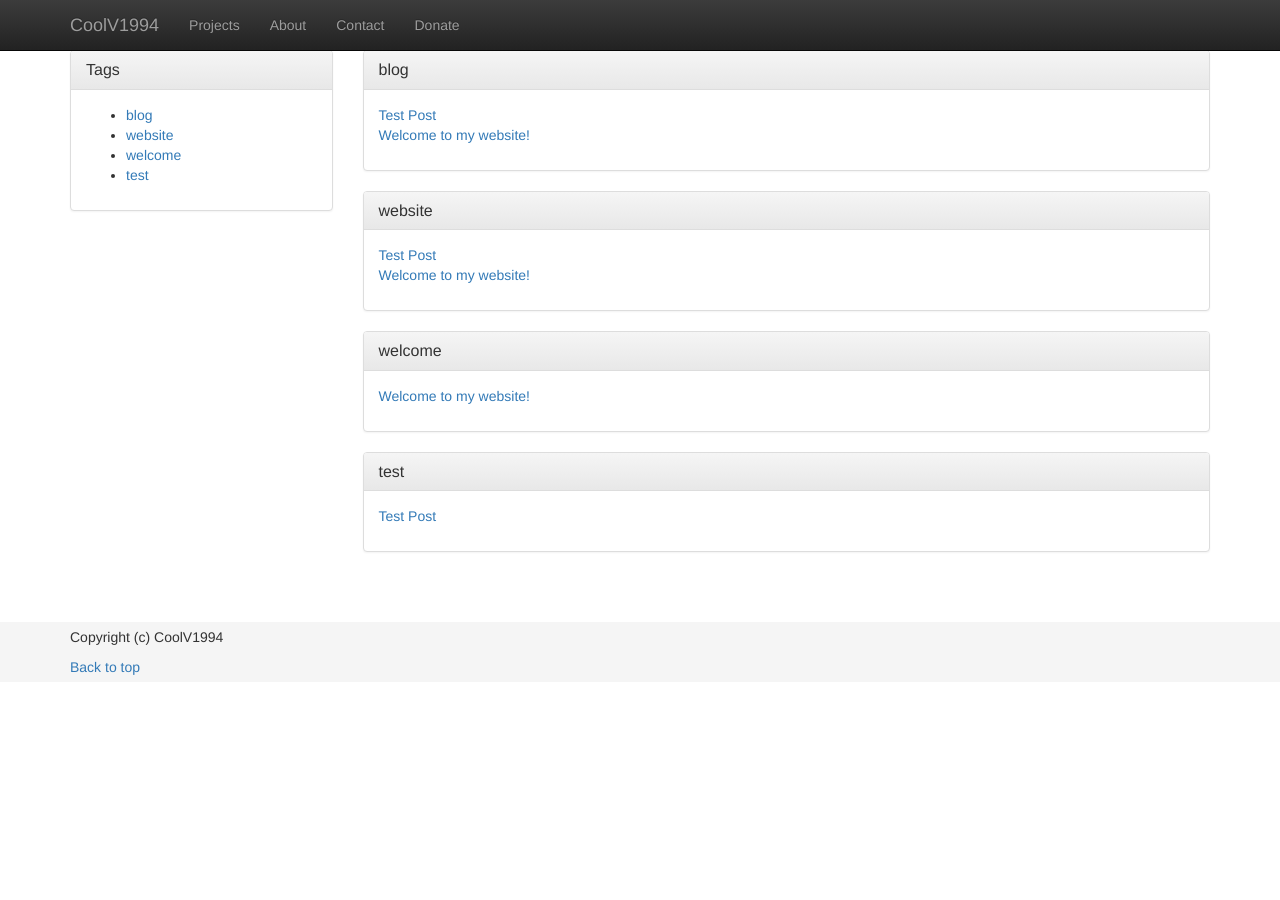
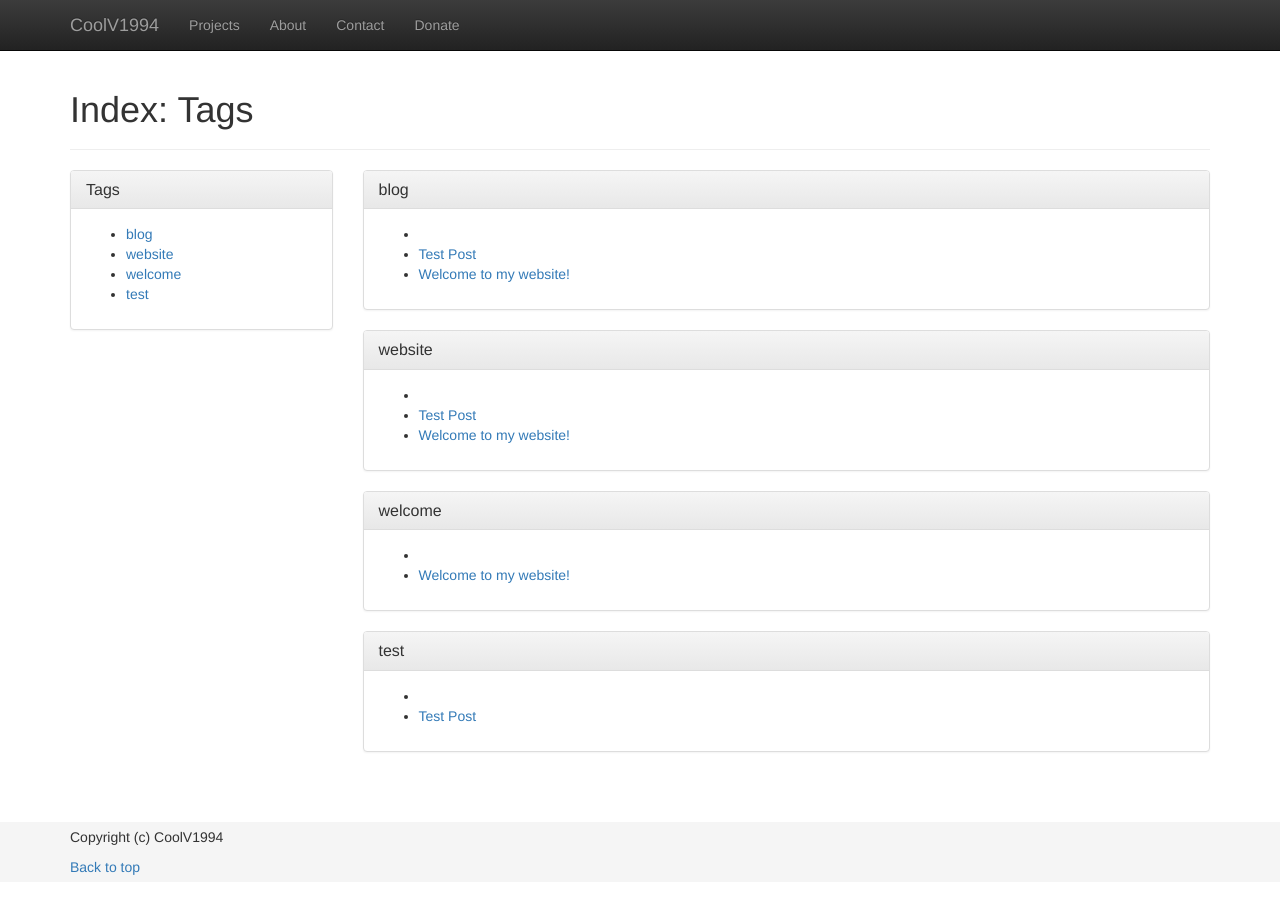
Before and after one commit to CoolV1994/coolv1994.github.io, a Jekyll site: the page built from tags.html, in a window 1280 px wide. Built offline with Jekyll 4.4.1, drawn with Linux system fonts in a browser that asks for light colours; nearby versions of some CDN libraries.

Commit message:
Update tags.html

```diff
--- a/tags.html
+++ b/tags.html
@@ -2,6 +2,10 @@
 layout: default
 title: Tags
 ---
+
+<div class="page-header">
+  <h1>Index: {{ page.title }}</h1>
+</div><!-- /.title -->
 
 <div class="row">
 
@@ -30,7 +34,7 @@ title: Tags
       <h3 class="panel-title">{{ tag | first }}</h3>
     </div><!-- /.heading -->
     <div class="panel-body">
-      <ul class="list-unstyled">
+      <ul>
   {% for posts in tag %}
     {% for post in posts %}
       {% if post.url %}
```
